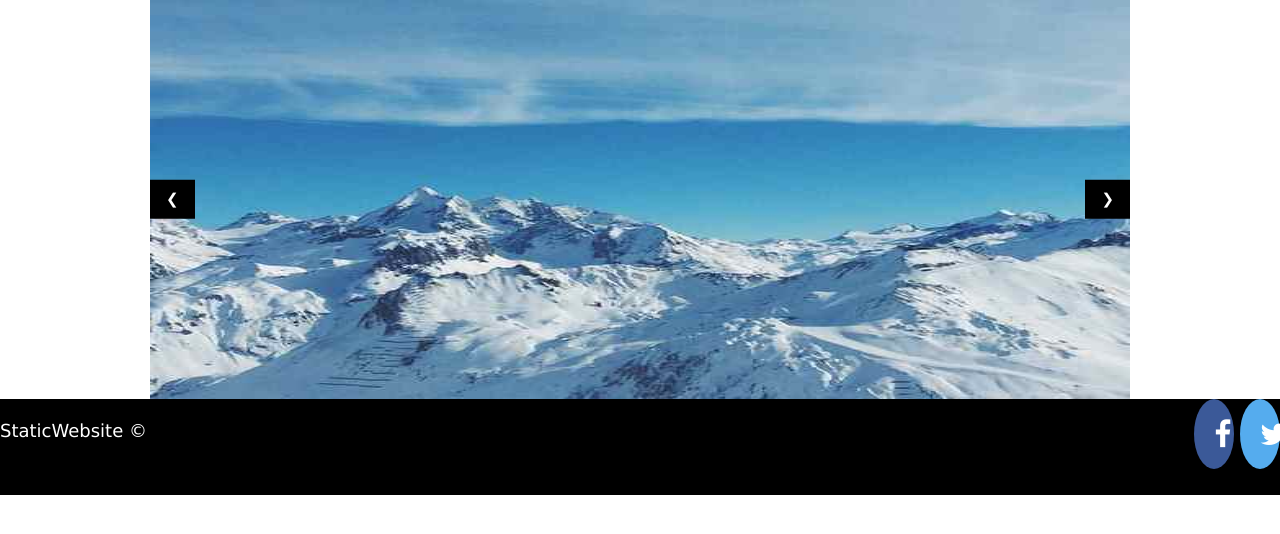
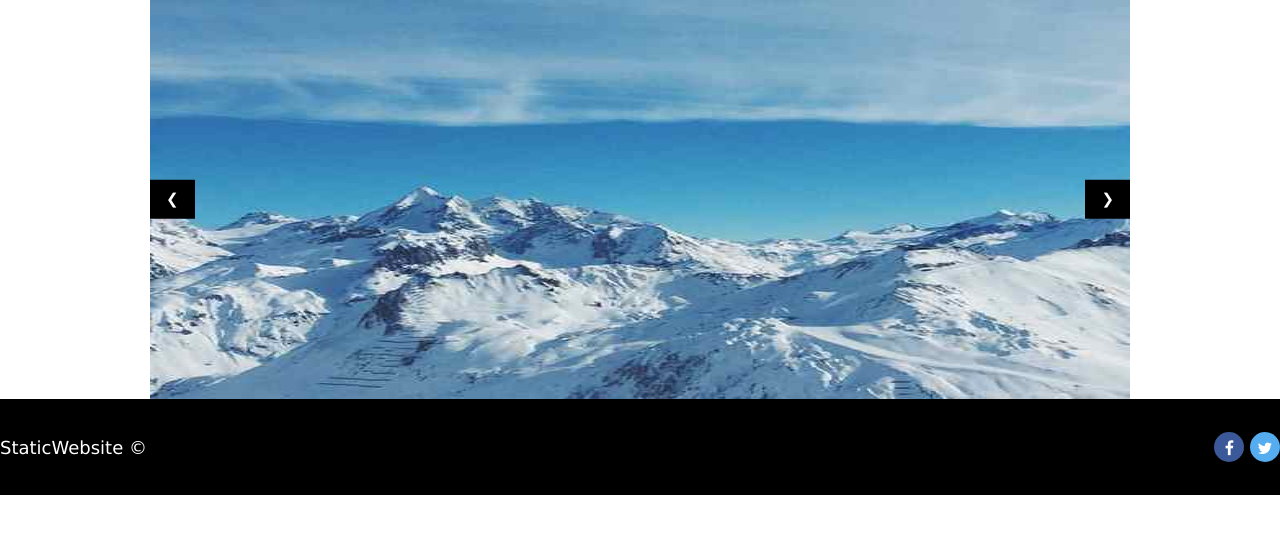
Before and after one commit to mmlteam/staticcontent, a PHP site: page / in a window 1280 px wide. Shown: the part 122-656 px from the top of the page. Run offline with PHP 8.4, Linux system fonts and the light colour scheme.

Commit message:
updated footer

```diff
--- a/css/header.css
+++ b/css/header.css
@@ -1,4 +1,4 @@
-.header{
+header{
  background-color: black;
 
 
--- a/css/style.css
+++ b/css/style.css
@@ -7,26 +7,30 @@ footer{
     display: flex;
     align-items: center;
 }
-.inline{
+
+
+footer .content{
     display: flex;
-    width: 1280px;
-    margin: 0px auto;
-}
-
-.content{
-    display: flex;
-    width: 1280px;
+    max-width: 1280px;
+    height: inherit;
+    margin: 0 auto;
     justify-content: space-between;
+    align-items: center;
 }
 /* Style all font awesome icons */
 .fa {
-    padding: 20px;
-    font-size: 30px;
-    width: 30px;
-    text-align: center;
-    text-decoration: none;
-    border-radius: 50%;
-  }
+  padding: 0;
+  font-size: 16px;
+  width: 30px;
+  text-align: center;
+  text-decoration: none;
+  border-radius: 50%;
+  display: inline-block;
+  height: 30px;
+  text-align: center;
+  line-height: 2;
+}
+
 
   /* Add a hover effect if you want */
   .fa:hover {
--- a/index.html
+++ b/index.html
@@ -41,13 +41,11 @@
 
     </section>
     <footer>
-        <div class="inline">
-            <div class="content">
-                <p>StaticWebsite &copy;</p>
-                <div class="social-icon">
-                    <a href="#" class="fa fa-facebook"></a>
-                    <a href="#" class="fa fa-twitter"></a>
-                </div>
+        <div class="content">
+            <p>StaticWebsite &copy;</p>
+            <div class="social-icon">
+                <a href="#" class="fa fa-facebook"></a>
+                <a href="#" class="fa fa-twitter"></a>
             </div>
         </div>
     </footer>
```
